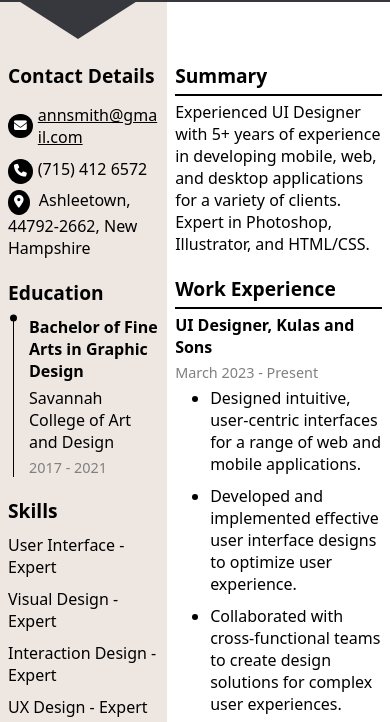
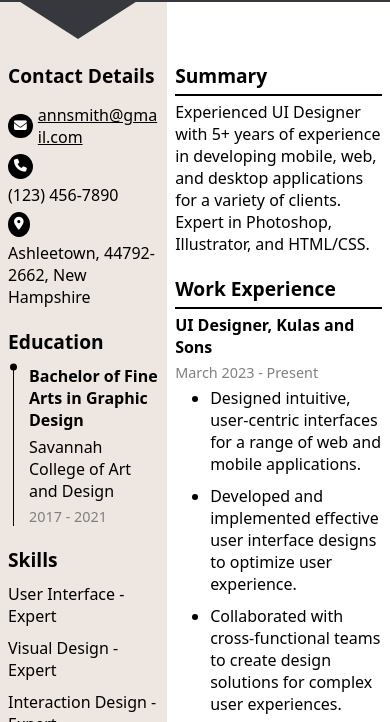
Before and after one commit to Vishal101022/resume-ui, a plain HTML site: page public/index.html in a window 390 px wide. Shown: the part 91-813 px from the top of the page. Drawn offline with Linux system fonts and the light colour scheme.

Commit message:
Add span for phone, address

```diff
--- a/public/index.html
+++ b/public/index.html
@@ -30,11 +30,15 @@
               <p>annsmith@gmail.com</p>
             </span>
 
-            <p><i class="fa-solid fa-phone"></i>(715) 412 6572</p>
-            <p>
-              <i class="fa-solid fa-location-dot"></i> Ashleetown, 44792-2662,
-              New Hampshire
-            </p>
+            <span class="phone">
+              <i class="fa-solid fa-phone"></i>
+              <p>(123) 456-7890</p>
+            </span>
+            <span class="address">
+              <i class="fa-solid fa-location-dot"></i>
+              <p>Ashleetown, 44792-2662,
+              New Hampshire</p>
+            </span>
           </div>
           <div class="education">
             <h2>Education</h2>
```
